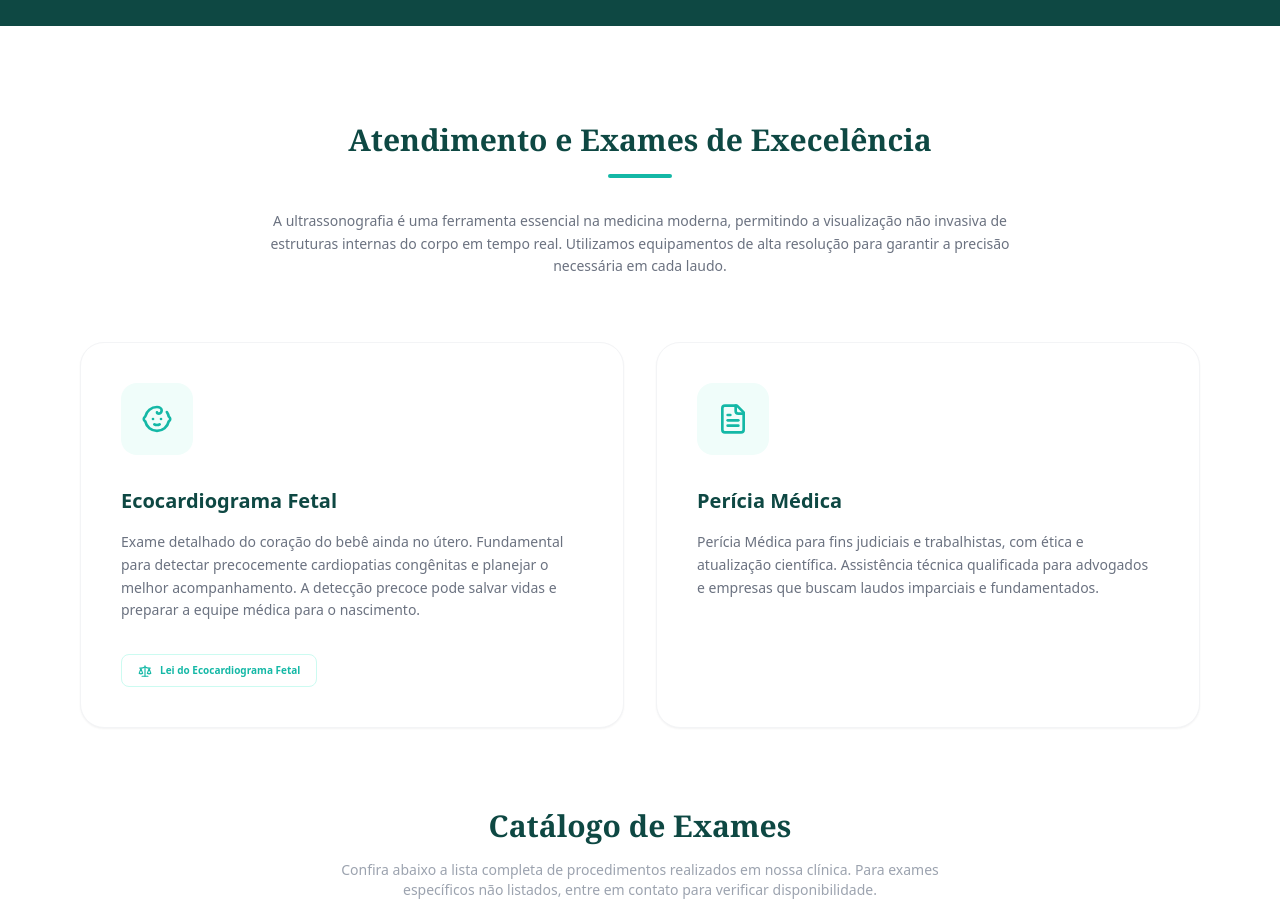
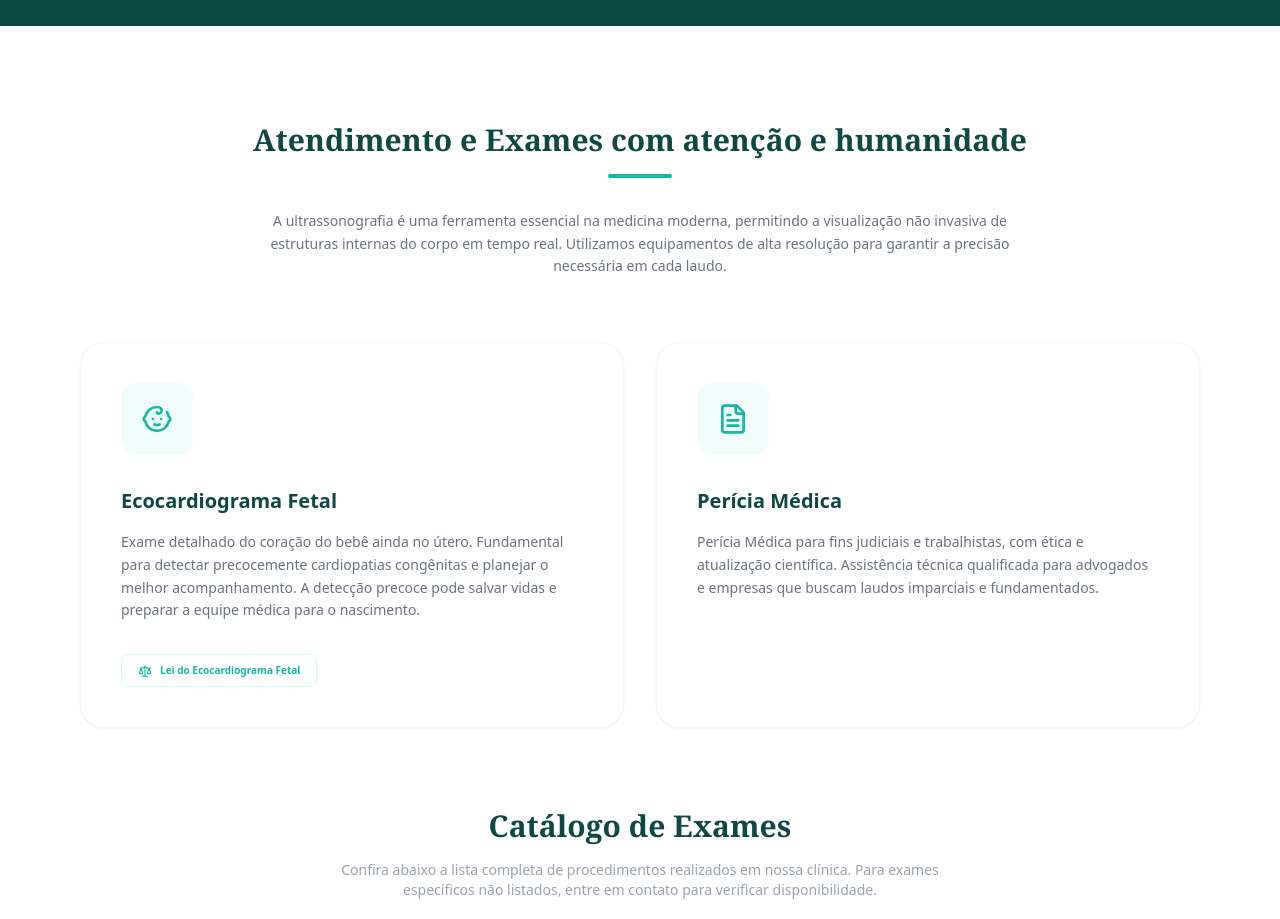
Before and after one commit to drrodrigofranco/ajudamediko, a React (Vite) app: page / in a window 1280 px wide. Shown: the part 940-1859 px from the top of the page. Built offline with nearby package versions, Linux system fonts and the light colour scheme.

Commit message:
feat: Update service section heading
Change heading text from "Atendimento e Exames de Execelência" to "Atendimento e Exames com atenção e humanidade" to better reflect the clinic's values.

```diff
--- a/App.tsx
+++ b/App.tsx
@@ -326,7 +326,7 @@ const App: React.FC = () => {
                 {/* Seção Serviços */}
                 <section id="servicos" className="py-24 max-w-6xl mx-auto px-4 scroll-mt-24">
                     <div className="text-center mb-16">
-                        <h2 className="text-3xl font-serif font-bold text-[#0e4843] mb-4">Atendimento e Exames de Execelência</h2>
+                        <h2 className="text-3xl font-serif font-bold text-[#0e4843] mb-4">Atendimento e Exames com atenção e humanidade</h2>
                         <div className="h-1 w-16 bg-[#14b8a6] mx-auto mb-8 rounded-full"></div>
                         <p className="text-gray-500 max-w-3xl mx-auto text-sm leading-relaxed">
                             A ultrassonografia é uma ferramenta essencial na medicina moderna, permitindo a visualização não invasiva de estruturas internas do corpo em tempo real. Utilizamos equipamentos de alta resolução para garantir a precisão necessária em cada laudo.
```
